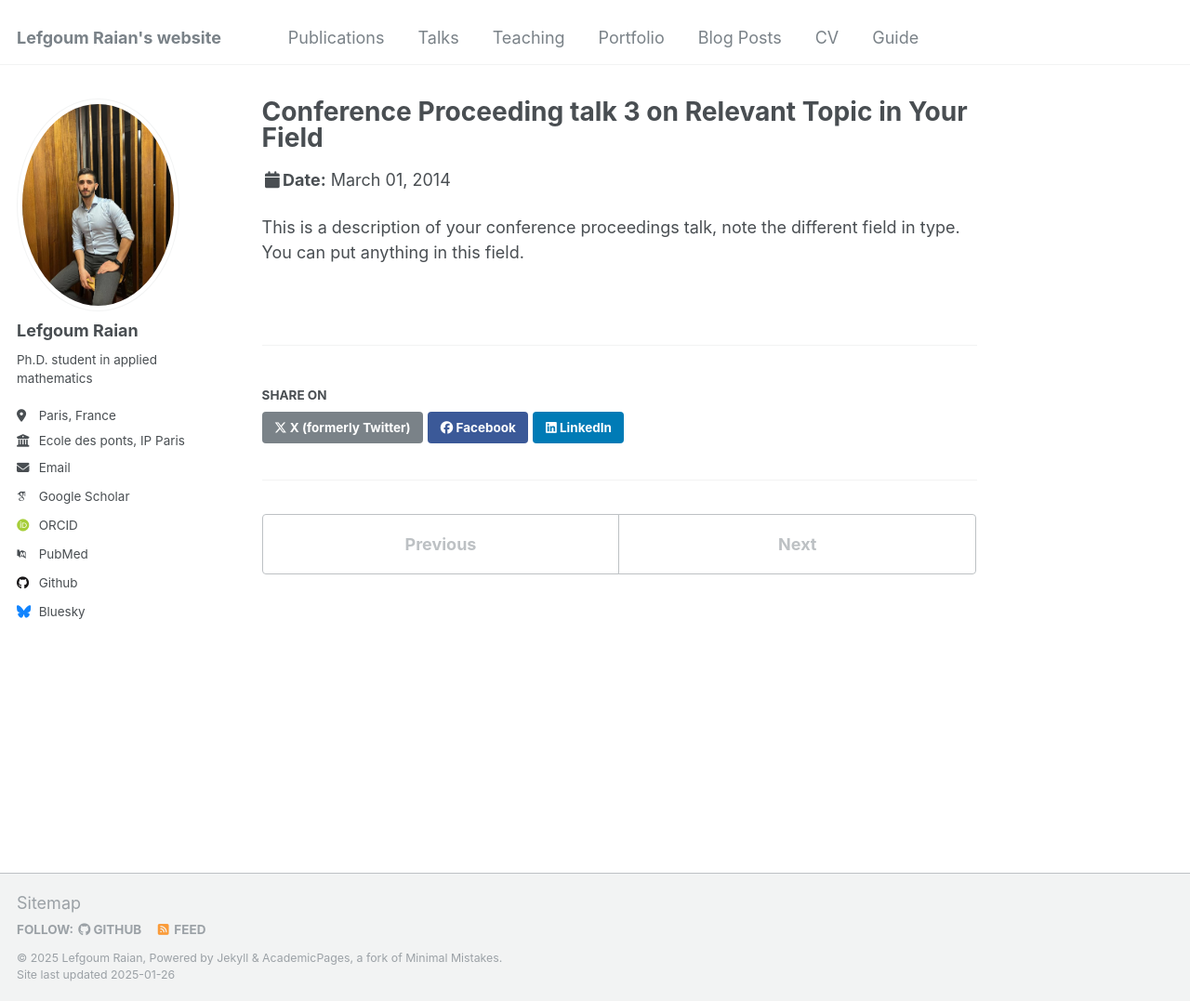
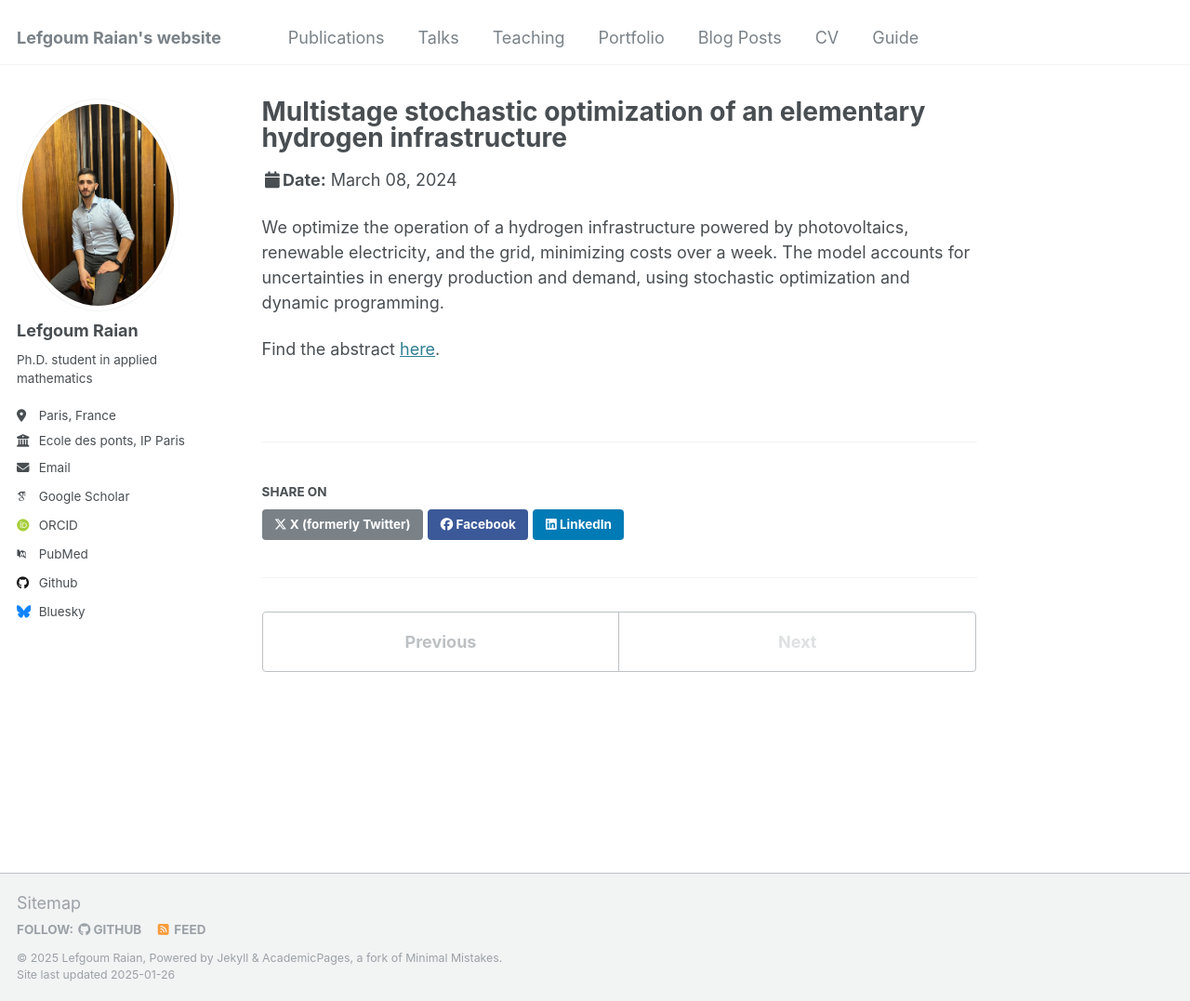
Before and after one commit to raian0406/raian0406.github.io, a Jekyll site: the page built from _talks/2014-03-01-talk-3.md, in a window 1280 px wide and 1077 px high. Shown: the whole window at 93% size. Built offline with Jekyll 4.4.1, drawn with Linux system fonts in a browser that asks for light colours; some web fonts are replaced.

Commit message:
Update 2014-03-01-talk-3.md

```diff
--- a/_talks/2014-03-01-talk-3.md
+++ b/_talks/2014-03-01-talk-3.md
@@ -1,11 +1,12 @@
 ---
-title: "Conference Proceeding talk 3 on Relevant Topic in Your Field"
+title: "Multistage stochastic optimization of an elementary hydrogen infrastructure"
 collection: talks
-type: "Conference proceedings talk"
-permalink: /talks/2014-03-01-talk-3
-venue: "Testing Institute of America 2014 Annual Conference"
-date: 2014-03-01
-location: "Los Angeles, CA"
+type: "Talk"
+permalink: /talks/2023-ICSP
+venue: "Amiens, France"
+date: "2024-03-08"
+location: "Amiens, France"
 ---
+We optimize the operation of a hydrogen infrastructure powered by photovoltaics, renewable electricity, and the grid, minimizing costs over a week. The model accounts for uncertainties in energy production and demand, using stochastic optimization and dynamic programming.
 
-This is a description of your conference proceedings talk, note the different field in type. You can put anything in this field.
+Find the abstract [here](https://roadef2024.sciencesconf.org/resource/page/id/3).
```
